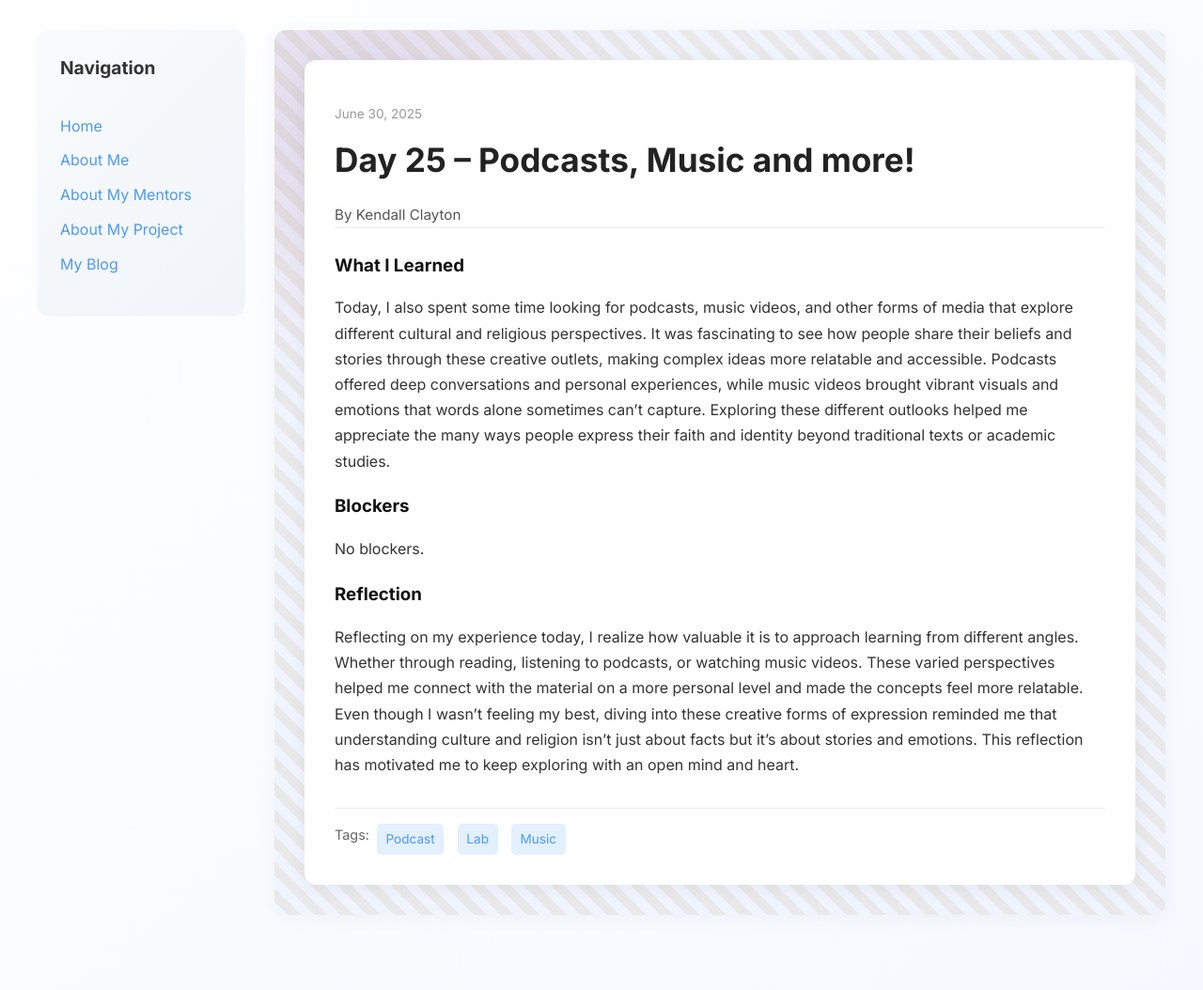
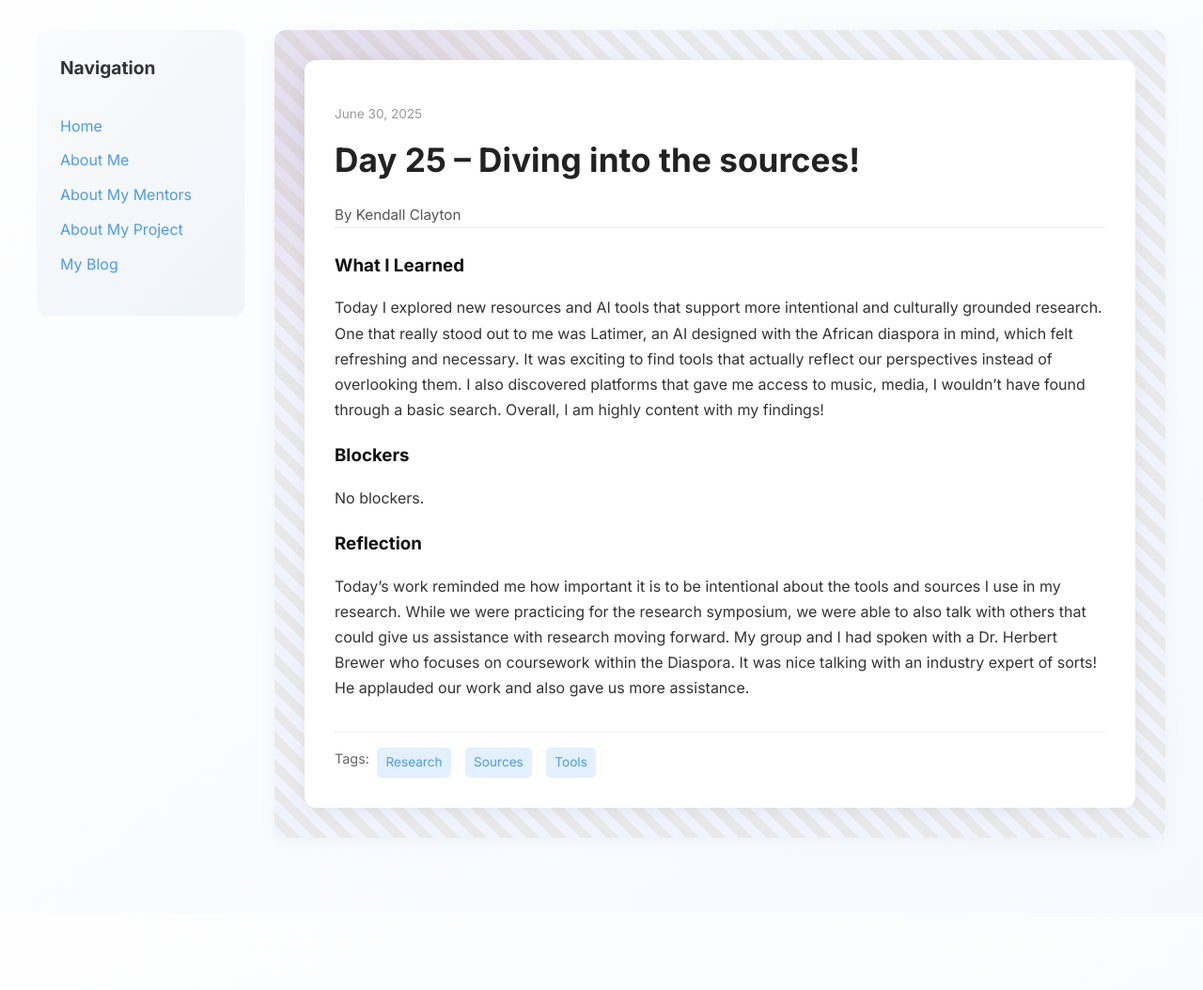
Before and after one commit to kendallzoe/kendallzoe.github.io, a Jekyll site: the page built from _posts/2025-06-30-day-25.md, in a window 1280 px wide. Shown: the whole page at 94% size. Built offline with Jekyll 4.4.1, drawn with Linux system fonts in a browser that asks for light colours; after the commit the page ends 972 px from its top, so only the background shows below that.

Commit message:
Update 2025-06-30-day-25.md

```diff
--- a/_posts/2025-06-30-day-25.md
+++ b/_posts/2025-06-30-day-25.md
@@ -1,16 +1,17 @@
 ---
 layout: post
-title: "Day 25 – Podcasts, Music and more!"
+title: "Day 25 – Diving into the sources!"
 date: 2025-06-30
 author: "Kendall Clayton"
 permalink: /day30.html
-tags: ["Podcast", "Lab", "Music"]
+tags: ["Research", "Sources", "Tools"]
 
 what_i_learned: >
-   Today, I also spent some time looking for podcasts, music videos, and other forms of media that explore different cultural and religious perspectives. It was fascinating to see how people share their beliefs and stories through these creative outlets, making complex ideas more relatable and accessible. Podcasts offered deep conversations and personal experiences, while music videos brought vibrant visuals and emotions that words alone sometimes can’t capture. Exploring these different outlooks helped me appreciate the many ways people express their faith and identity beyond traditional texts or academic studies.
+   Today I explored new resources and AI tools that support more intentional and culturally grounded research. One that really stood out to me was Latimer, an AI designed with the African diaspora in mind, which felt refreshing and necessary. It was exciting to find tools that actually reflect our perspectives instead of overlooking them. I also discovered platforms that gave me access to music, media, I wouldn’t have found through a basic search. Overall, I am highly content with my findings!
+
 
 blockers: No blockers.
 
 reflection: >
-  Reflecting on my experience today, I realize how valuable it is to approach learning from different angles. Whether through reading, listening to podcasts, or watching music videos. These varied perspectives helped me connect with the material on a more personal level and made the concepts feel more relatable. Even though I wasn’t feeling my best, diving into these creative forms of expression reminded me that understanding culture and religion isn’t just about facts but it’s about stories and emotions. This reflection has motivated me to keep exploring with an open mind and heart.
+  Today’s work reminded me how important it is to be intentional about the tools and sources I use in my research. While we were practicing for the research symposium, we were able to also talk with others that could give us assistance with research moving forward. My group and I had spoken with a Dr. Herbert Brewer who focuses on coursework within the Diaspora. It was nice talking with an industry expert of sorts! He applauded our work and also gave us more assistance.
 ---
```
